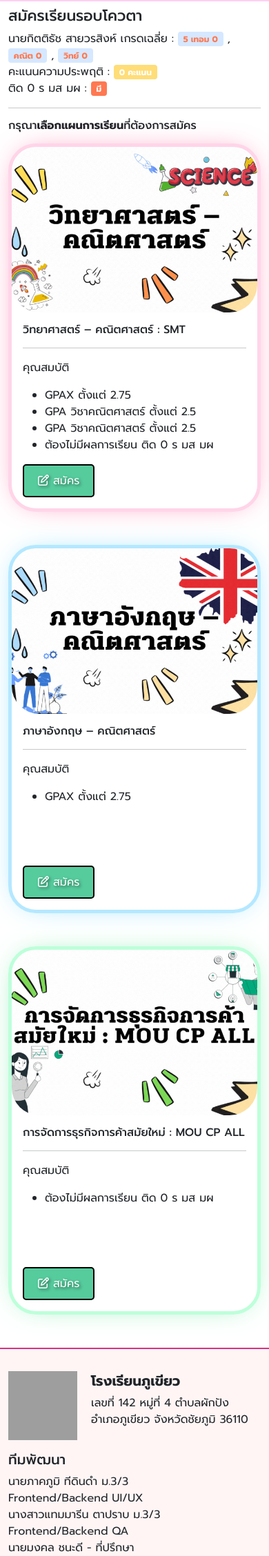
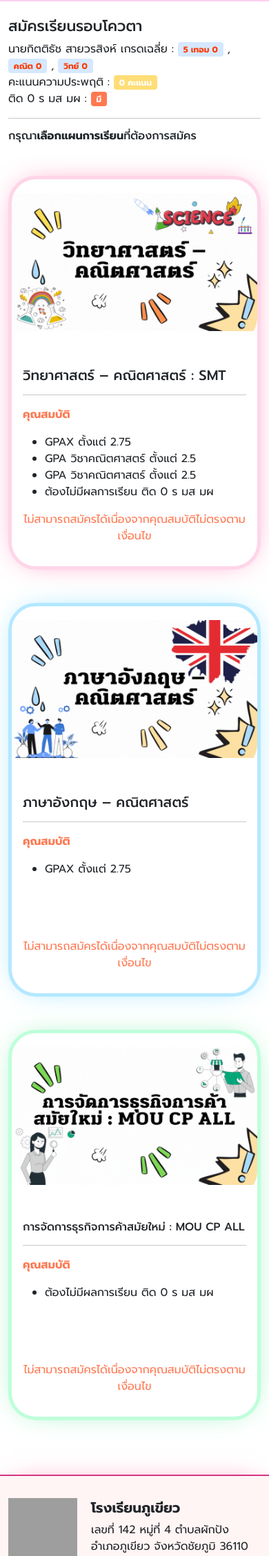
Before and after one commit to MasterMong/Registerpk, a PHP site: page /choose.php in a window 390 px wide; the page is wider, and only the part inside the window is pictured. Shown: the part 54-2310 px from the top of that part at 69% size. Run offline with PHP 8.4, Linux system fonts and the light colour scheme; a user stored in the database is signed in; some libraries are stand-ins or nearby versions; grey boxes are pictures that could not be loaded.

Commit message:
Add files via upload

```diff
--- a/choose.php
+++ b/choose.php
@@ -1,78 +1,75 @@
 <?php
 require('helper/server/db.php');
-if(!isset($_SESSION['username']) || $_SESSION['username'] != true) {
+
+if (!isset($_SESSION['username']) || $_SESSION['username'] != true) {
     header("Location: regis.php");
     exit();
 }
 
-if (isset($_SESSION['user_agreed']) && $_SESSION['user_agreed'] === true) {
-} else {
+if (!(isset($_SESSION['user_agreed']) && $_SESSION['user_agreed'] === true)) {
     header('location: account.php');
 }
 
 require('helper/server/checkplan.php');
+?>
 
-
-
-?>
 <!DOCTYPE html>
 <html lang="en">
+
 <head>
     <meta charset="UTF-8">
     <meta name="viewport" content="width=device-width, initial-scale=1.0">
-    <title>ข้อมูลผู้สมัคร | โรงเรียนภูเขียว</title>
+    <title>เลือกแผนการเรียน | โรงเรียนภูเขียว</title>
     <link rel="stylesheet" href="helper/bootstrap/css/bootstrap.min.css">
     <script src="https://kit.fontawesome.com/5134196601.js" crossorigin="anonymous"></script>
     <link href="https://unpkg.com/aos@2.3.1/dist/aos.css" rel="stylesheet">
     <link rel="stylesheet" href="https://cdn.jsdelivr.net/npm/bootstrap-icons@1.11.2/font/bootstrap-icons.min.css">
     <link rel="stylesheet" href="helper/style.css">
 </head>
+
 <body style="font-family: Prompt, sans-serif;">
     <?php require('helper/source/header.php'); ?>
     <main>
         <div class="container">
             <div style="padding-top: 10px;">
                 <h4>สมัครเรียนรอบโควตา</h4>
-            <?php
-                if (isset($_SESSION['username'])) {
-                ?>
+                <div>
+                    <span><?php echo $_SESSION['name']; ?></span>
+                    <span> เกรดเฉลี่ย : </span>
+                    <span class="badge bg-secondary" style="color: #ff3900!important;">5 เทอม <?php echo $_SESSION['grade']; ?></span> ,
+                    <span class="badge bg-secondary" style="color: #ff3900!important;">คณิต <?php echo $_SESSION['math']; ?></span> ,
+                    <span class="badge bg-secondary badge bg-secondary" style="color: #ff3900!important;">วิทย์ <?php echo $_SESSION['sci']; ?></span>
+                </div>
+                <div><span>คะแนนความประพฤติ : </span><span class="badge bg-warning"><?php echo $_SESSION['point']; ?> คะแนน</span></div>
+                <?php if (isset($_SESSION['username'])) : ?>
+                    <span>
                         <?php
                         if ($_SESSION['zero'] == 1) {
-                        ?>
-                        <div><span><?php echo $_SESSION['name'];?></span><span> เกรดเฉลี่ย : </span><span class="text-danger badge bg-secondary">5 เทอม <?php echo $_SESSION['grade'];?></span> , <span class="text-danger badge bg-secondary">คณิต <?php echo $_SESSION['math'];?></span> , <span class="text-danger badge bg-secondary badge bg-secondary">วิทย์ <?php echo $_SESSION['sci'];?></span></div>
-                        <div><span>คะแนนความประพฤติ : </span><span class="badge bg-warning"><?php echo $_SESSION['point'];?> คะแนน</span></div>
-                        <span>ติด 0 ร มส มผ : </span> <span class="badge bg-danger">มี</span><span class="text-end">
-                        <?php
+                            echo 'ติด 0 ร มส มผ : <span class="badge bg-danger">มี</span>';
                         } else {
-                        ?>
-                        <div><span><?php echo $_SESSION['name'];?></span><span> เกรดเฉลี่ย : </span><span class="text-danger badge bg-secondary">5 เทอม <?php echo $_SESSION['grade'];?></span> , <span class="text-danger badge bg-secondary">คณิต <?php echo $_SESSION['math'];?></span> , <span class="text-danger badge bg-secondary badge bg-secondary">วิทย์ <?php echo $_SESSION['sci'];?></span></div>
-                        <div><span>คะแนนความประพฤติ : </span><span class="badge bg-warning"><?php echo $_SESSION['point'];?> คะแนน</span></div>
-                        <span>ติด 0 ร มส มผ : </span> <span class="badge bg-success">ไม่มี</span><span class="text-end">
-
-                        <?php
+                            echo 'ติด 0 ร มส มผ : <span class="badge bg-success">ไม่มี</span>';
                         }
                         ?>
+                    </span>
                     <hr>
-                <?php
-                } else {
+                <?php endif; ?>
+            </div>
 
-                ?>
-            <?php } ?>
-
-        </div>
-        <form method="post" action="helper/server/success.php">
-            <h6 class="mb-3"><span>กรุณา<strong>เลือกแผนการเรียน</strong>ที่ต้องการสมัคร</span></h6>
+            <form method="post" action="helper/server/success.php" id="registrationForm">
+                <h6 class="mb-5"><span>กรุณา<strong>เลือกแผนการเรียน</strong>ที่ต้องการสมัคร</span></h6>
                 <div class="row">
                     <div class="col-lg-4">
-                    <div class="card mb-5">
+                        <div class="card mb-5" style="min-height: 553.8px;">
                             <div>
-                            <img class="card-img-top" src="helper/plan/sci.gif">
+                                <img class="card-img-top mb-3" src="helper/plan/sci.gif">
                             </div>
+                            <?php if (isset($_SESSION['username'])) : ?>
+                                <?php if ($_SESSION['grade'] >= 2.75 && $_SESSION['math'] >= 2.5 && $_SESSION['sci'] >= 2.5 && $_SESSION['zero'] == 0) : ?>
                                     <div class="card-body">
-                            <h6 class="card-title">วิทยาศาสตร์ – คณิตศาสตร์ : SMT</h6>
+                                        <h5 class="card-title">วิทยาศาสตร์ – คณิตศาสตร์ : SMT</h5>
                                         <hr>
                                         <div>
-                                <p>คุณสมบัติ</p>
+                                            <p class="fw-bold">คุณสมบัติ</p>
                                             <ul>
                                                 <li>GPAX ตั้งแต่ 2.75</li>
                                                 <li>GPA วิชาคณิตศาสตร์ ตั้งแต่ 2.5</li>
@@ -80,51 +77,102 @@ require('helper/server/checkplan.php');
                                                 <li>ต้องไม่มีผลการเรียน ติด 0 ร มส มผ</li>
                                             </ul>
                                         </div>
-                            <button class="btn btn-primary animated-button" name="plan" value="วิทยาศาสตร์ – คณิตศาสตร์" type="submit"onclick="confirmRegistration('ภาษาอังกฤษ – คณิตศาสตร์') "><i class="far fa-edit"></i>&nbsp;สมัคร</button></form>
+                                        <button class="btn btn-primary animated-button" name="plan" value="วิทยาศาสตร์ – คณิตศาสตร์" type="submit" onclick="confirmRegistration('วิทยาศาสตร์ – คณิตศาสตร์ : SMT')"><i class="far fa-edit"></i>&nbsp;สมัคร</button>
+                                    </div>
+                                <?php else : ?>
+                                    <div class="card-body">
+                                        <h5 class="card-title">วิทยาศาสตร์ – คณิตศาสตร์ : SMT</h5>
+                                        <hr>
+                                        <div>
+                                            <p class="fw-bold text-danger">คุณสมบัติ</p>
+                                            <ul>
+                                                <li>GPAX ตั้งแต่ 2.75</li>
+                                                <li>GPA วิชาคณิตศาสตร์ ตั้งแต่ 2.5</li>
+                                                <li>GPA วิชาคณิตศาสตร์ ตั้งแต่ 2.5</li>
+                                                <li>ต้องไม่มีผลการเรียน ติด 0 ร มส มผ</li>
+                                            </ul>
+                                        </div>
+                                        <p class="text-center text-danger">ไม่สามารถสมัครได้เนื่องจากคุณสมบัติไม่ตรงตามเงื่อนไข</p>
+                                    </div>
+                                <?php endif; ?>
+                            <?php endif; ?>
                         </div>
                     </div>
+
+                    <div class="col-lg-4">
+                        <div class="card2 mb-5" style="min-height: 553.8px;">
+                            <div>
+                                <img class="card-img-top mb-3" src="helper/plan/eng.gif">
                             </div>
-                    <div class="col-lg-4">
-                        <div class="card2 mb-5">
-                            <div>
-                                <img class="card-img-top" src="helper/plan/eng.gif">
-                            </div>
+                            <?php if (isset($_SESSION['username'])) : ?>
+                                <?php if ($_SESSION['grade'] >= 2.75) : ?>
                                     <div class="card-body ">
-                                <h6 class="card-title">ภาษาอังกฤษ – คณิตศาสตร์</h6>
+                                        <h5 class="card-title">ภาษาอังกฤษ – คณิตศาสตร์</h5>
                                         <hr>
                                         <div>
-                                    <p>คุณสมบัติ</p>
-                                    <ul style="width:451.2px; height: 96px;">
-                                        <li>GPAX ตั้งแต่ 2.75</li>
+                                            <p class="fw-bold">คุณสมบัติ</p>
+                                            <ul>
+                                                <li style="height: 96px;">GPAX ตั้งแต่ 2.75</li>
                                             </ul>
                                         </div>
-                                <button class="btn btn-primary animated-button" name="plan" value="ภาษาอังกฤษ – คณิตศาสตร์" type="submit" onclick="confirmRegistration('ภาษาอังกฤษ – คณิตศาสตร์') "type="submit"><i class="far fa-edit"></i>&nbsp;สมัคร</button></form>
+                                        <button class="btn btn-primary animated-button" name="plan" value="ภาษาอังกฤษ – คณิตศาสตร์" type="submit" onclick="confirmRegistration('ภาษาอังกฤษ – คณิตศาสตร์')"><i class="far fa-edit"></i>&nbsp;สมัคร</button>
+                                    </div>
+                                <?php else : ?>
+                                    <div class="card-body">
+                                        <h5 class="card-title">ภาษาอังกฤษ – คณิตศาสตร์</h5>
+                                        <hr>
+                                        <div>
+                                            <p class="fw-bold text-danger">คุณสมบัติ</p>
+                                            <ul>
+                                                <li style="height: 96px;">GPAX ตั้งแต่ 2.75</li>
+                                            </ul>
+                                        </div>
+                                        <p class="text-center text-danger">ไม่สามารถสมัครได้เนื่องจากคุณสมบัติไม่ตรงตามเงื่อนไข</p>
+                                    </div>
+                                <?php endif; ?>
+                            <?php endif; ?>
                         </div>
                     </div>
+
+                    <div class="col-lg-4">
+                        <div class="card3 mb-5" style="min-height: 553.8px;">
+                            <div>
+                                <img class="card-img-top mb-3" src="helper/plan/mou.gif">
                             </div>
-                    <div class="col-lg-4">
-                        <div class="card3 mb-5">
-                            <div>
-                                <img class="card-img-top" src="helper/plan/mou.gif">
-                            </div>
+                            <?php if (isset($_SESSION['username'])) : ?>
+                                <?php if ($_SESSION['zero'] == 0) : ?>
                                     <div class="card-body">
                                         <h6 class="card-title">การจัดการธุรกิจการค้าสมัยใหม่ : MOU CP ALL</h6>
                                         <hr>
                                         <div>
-                                    <p>คุณสมบัติ</p>
-                                    <ul style="width:451.2px; height: 96px;">
-                                        <li>ต้องไม่มีผลการเรียน ติด 0 ร มส มผ</li>
+                                            <p class="fw-bold">คุณสมบัติ</p>
+                                            <ul>
+                                                <li style="height: 96px;">ต้องไม่มีผลการเรียน ติด 0 ร มส มผ</li>
                                             </ul>
                                         </div>
-                                <button class="btn btn-primary animated-button" name="plan" type="submit" onclick="confirmRegistration('การจัดการธุรกิจการค้าสมัยใหม่ : MOU CP ALL') " value="การจัดการธุรกิจการค้าสมัยใหม่ : MOU CP ALL" type="submit"><i class="far fa-edit"></i>&nbsp;สมัคร</button></form>
+                                        <button class="btn btn-primary animated-button" name="plan" type="submit" onclick="confirmRegistration('การจัดการธุรกิจการค้าสมัยใหม่ : MOU CP ALL')" value="การจัดการธุรกิจการค้าสมัยใหม่ : MOU CP ALL" type="submit"><i class="far fa-edit"></i>&nbsp;สมัคร</button>
+                                    </div>
+                                <?php else : ?>
+                                    <div class="card-body">
+                                        <h6 class="card-title">การจัดการธุรกิจการค้าสมัยใหม่ : MOU CP ALL</h6>
+                                        <hr>
+                                        <div>
+                                            <p class="fw-bold text-danger">คุณสมบัติ</p>
+                                            <ul>
+                                                <li style="height: 96px;">ต้องไม่มีผลการเรียน ติด 0 ร มส มผ</li>
+                                            </ul>
+                                            <p class="text-center text-danger">ไม่สามารถสมัครได้เนื่องจากคุณสมบัติไม่ตรงตามเงื่อนไข</p>
+                                        </div>
+                                    </div>
+                                <?php endif; ?>
+                            <?php endif; ?>
                         </div>
                     </div>
                 </div>
-                </div>
-
             </form>
         </div>
     </main>
+
     <script>
         function confirmRegistration(plan) {
             var confirmationCode = prompt("กรุณาพิมพ์เลข เพื่อยืนยันการสมัครแผนการเรียน '" + plan + "':");
@@ -140,7 +188,9 @@ require('helper/server/checkplan.php');
             }
         }
     </script>
+
     <?php require 'helper/source/footer.php' ?>
     <?php require 'helper/source/script.php' ?>
 </body>
+
 </html>
--- a/helper/source/footer.php
+++ b/helper/source/footer.php
@@ -1,4 +1,4 @@
-<footer style="border-top: 2px solid var(--bs-pink);background: #fff5f5;">
+<footer style="border-top: 2px solid var(--bs-pink);background: #fff5f5;" class="mt-3">
         <div class="container my-3">
             <div class="row">
                 <div class="d-flex justify-content-center align-items-center col-lg-4 my-3">
--- a/helper/style.css
+++ b/helper/style.css
@@ -4,6 +4,7 @@ body {
     font-family: 'Prompt', sans-serif;
 
 }
+
 
 .animated-button {
     transition: transform 0.5s;
@@ -15,7 +16,9 @@ body {
     cursor: pointer;
     text-shadow: 2px 2px 4px rgba(0, 0, 0, 0.5);
 }
-
+main {
+    padding: 15px 0;
+}
 .animated-button:hover {
     transform: scale(1.1);
     color: rgb(255, 255, 255);
@@ -24,6 +27,11 @@ body {
     text-shadow: 2px 2px 4px rgba(0, 0, 0, 0.5);
 }
 
+footer {
+    box-shadow: 0px 0px 39px -20px #ff508d;
+    -webkit-box-shadow: 0px 0px 39px -20px #ff508d;
+    -moz-box-shadow: 0px 1px 39px -20px #ff508d;
+}
 .btn-primary {
     background-color: #56cc9d;
 
@@ -141,15 +149,15 @@ ul li a:hover {
 
 .card:hover {
     transform: scale(1.05);
-    box-shadow: 0 0 15px rgba(0, 0, 0, 0.2);
+    box-shadow: 0px 0px 44px -20px #ff508d;
 }
 .card2:hover {
     transform: scale(1.05);
-    box-shadow: 0 0 15px rgba(0, 0, 0, 0.2);
+    box-shadow: 0px 0px 44px -20px #50cbff;
 }
 .card3:hover {
     transform: scale(1.05);
-    box-shadow: 0 0 15px rgba(0, 0, 0, 0.2);
+    box-shadow: 0px 0px 44px -20px #51e290;
 }
 .info {
     transition: transform 0.3s ease-in-out, box-shadow 0.3s ease-in-out;
@@ -158,7 +166,6 @@ ul li a:hover {
     -webkit-box-shadow: 0px 0px 44px -20px #ff508d;
     -moz-box-shadow: 0px 1px 44px -20px #ff508d;
     border: 5px #ffd5e8 solid;
-    min-height: 200px;
     border-radius: 40px;
 }
 .info2 {
@@ -168,7 +175,6 @@ ul li a:hover {
     -webkit-box-shadow: 0px 0px 44px -20px #50cbff;
     -moz-box-shadow: 0px 1px 44px -20px #50cbff;
     border: 5px #b4e8ff solid;
-    min-height: 200px;
     border-radius: 40px;
 }
 .info3 {
@@ -177,14 +183,17 @@ ul li a:hover {
     -webkit-box-shadow: 0px 0px 44px -20px #51e290;
     -moz-box-shadow: 0px 1px 44px -20px #51e290;
     border: 5px #bdffda solid;
-    min-height: 200px;
     border-radius: 40px;
 }
 
 .card-img-top {
     border-radius: 40px;
+    object-fit: contain;
+    height: 240px;
+}
+.card-img-top2 {
     object-fit: cover;
-    height: 240px;
+    border-radius: 40px;
 }
 
 a {
--- a/regis.php
+++ b/regis.php
@@ -1,6 +1,5 @@
 <?php
 require('helper/server/db.php');
-$error = '';
 if(!isset($_SESSION['username']) || $_SESSION['username'] != true) {
     echo("");
 
```
Also changed, not shown: account.php (+31 -29 lines), helper/home.css (+4 -4 lines), index.php (+14 -11 lines), info.php (+26 -43 lines). Lines whose indentation alone changed are shown as unchanged.
